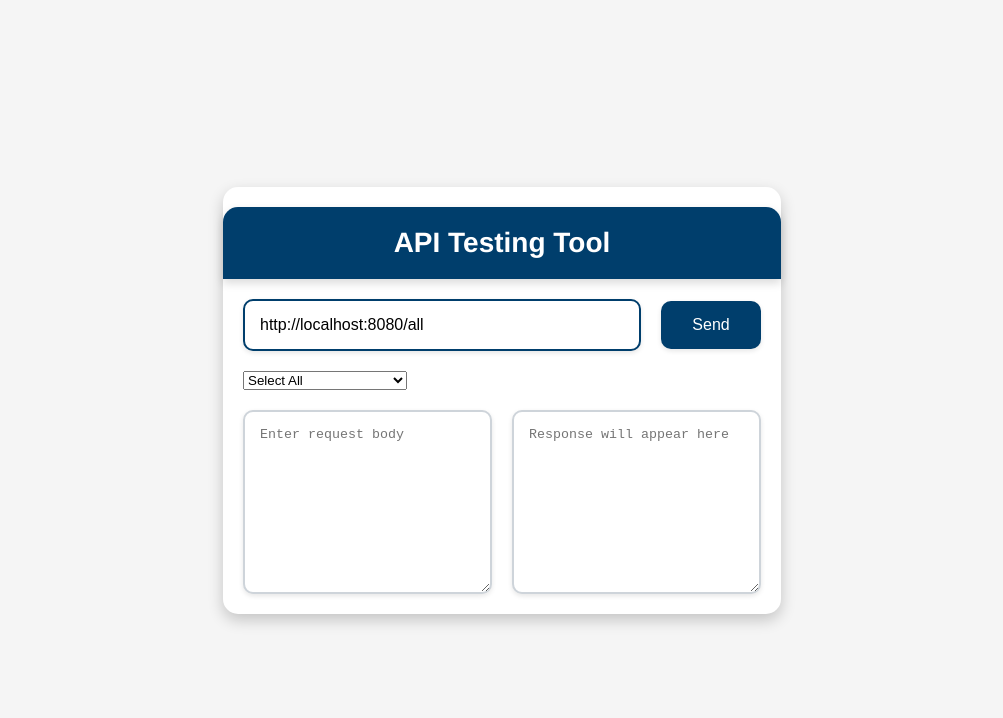
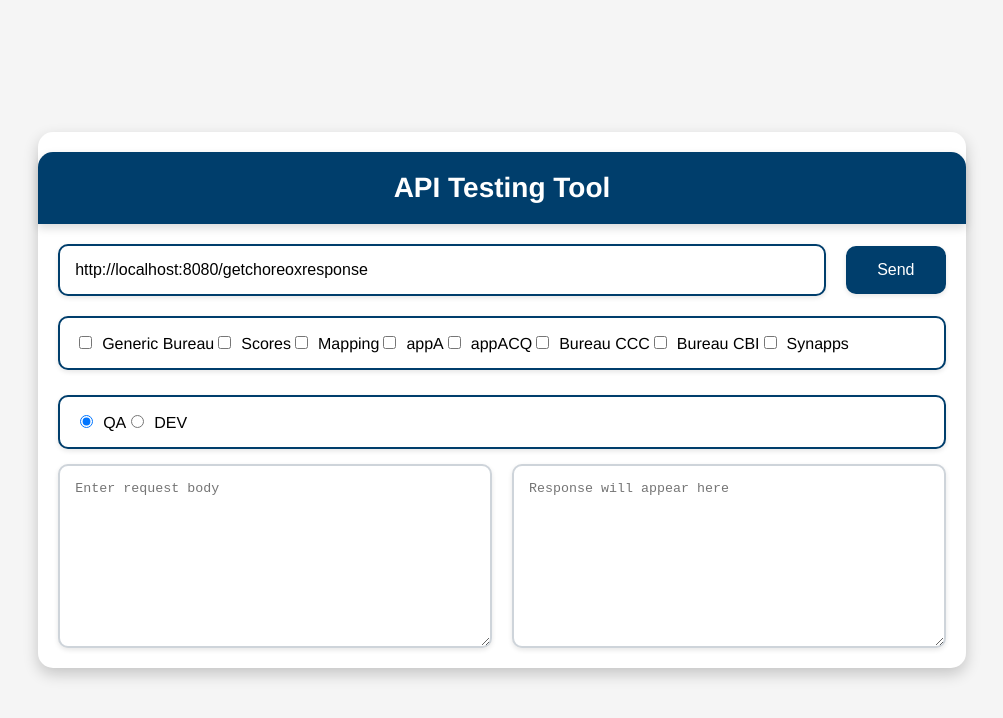
Before and after one commit to khajastark/mapping-service-ui, a React (Create React App) app: page / in a window 1280 px wide. Shown: the top 718 px of the page, without its empty margins (178-1181 px from the left). Built offline with nearby package versions, Linux system fonts and the light colour scheme; the HTML template or start-up script is replaced by a standard one.

Commit message:
Update App.js

```diff
--- a/src/App.js
+++ b/src/App.js
@@ -2,24 +2,48 @@ import React, { useState } from 'react';
 import './App.css';
 import axios from 'axios';
 
+// Constants
+const MODES = [
+  { value: 'genericBeaureauService', label: 'Generic Bureau' },
+  { value: 'scores', label: 'Scores' },
+  { value: 'mappingService', label: 'Mapping' },
+  { value: 'appA', label: 'appA' },
+  { value: 'appACQ', label: 'appACQ' },
+  { value: 'bureauCCC', label: 'Bureau CCC' },
+  { value: 'bureauCBI', label: 'Bureau CBI' },
+  { value: 'synappsCSI', label: 'Synapps' },
+];
+
+const ENVIRONMENTS = {
+  qa: 'https://qa.example.com',
+  dev: 'https://dev.example.com',
+};
+
 function App() {
   const [baseURL, setBaseURL] = useState('http://localhost:8080/');
-  const [endpoint, setEndpoint] = useState('all');
+  const [endpoint, setEndpoint] = useState('getchoreoxresponse');
   const [requestBody, setRequestBody] = useState('');
   const [response, setResponse] = useState('');
-  const [selectedApp, setSelectedApp] = useState('selectAll');
+  const [selectedModes, setSelectedModes] = useState([]);
+  const [selectedEnv, setSelectedEnv] = useState('qa');
   const [popupMessage, setPopupMessage] = useState('');
   const [showPopup, setShowPopup] = useState(false);
 
   const handleSendRequest = async () => {
     try {
       const url = `${baseURL}${endpoint}`;
-      const { data } = await axios.post(url, requestBody, {
-        headers: { 'Content-Type': 'application/json' },
-      });
+      const modesHeader = selectedModes.join(',');
+      const headers = {
+        'Content-Type': 'application/json',
+        'mode': modesHeader,
+        'url': ENVIRONMENTS[selectedEnv],
+      };
 
+      console.log('Request Headers:', headers);
+
+      const { data } = await axios.post(url, requestBody, { headers });
       setResponse(JSON.stringify(data, null, 2));
-      setPopupMessage(`Request for ${selectedApp} was successful`);
+      setPopupMessage('Request was successful');
       setShowPopup(true);
     } catch (error) {
       console.error('Error fetching data:', error);
@@ -34,43 +58,15 @@ function App() {
     setPopupMessage('');
   };
 
-  const handleAppChange = (e) => {
-    const selected = e.target.value;
-    setSelectedApp(selected);
+  const handleModeChange = (e) => {
+    const { value, checked } = e.target;
+    setSelectedModes((prev) =>
+      checked ? [...prev, value] : prev.filter((mode) => mode !== value)
+    );
+  };
 
-    let newEndpoint;
-    switch (selected) {
-      case 'appA':
-        newEndpoint = 'appa';
-        break;
-      case 'appACQ':
-        newEndpoint = 'appacq';
-        break;
-      case 'bureauCCC':
-        newEndpoint = 'bureauccc';
-        break;
-      case 'bureauCBI':
-        newEndpoint = 'bureaucbi';
-        break;
-      case 'genericBeaureauService':
-        newEndpoint = 'genericbeureau';
-        break;
-      case 'scores':
-        newEndpoint = 'scores';
-        break;
-      case 'mappingService':
-        newEndpoint = 'mapping';
-        break;
-      case 'synappsCSI':
-        newEndpoint = 'synapps';
-        break;
-      default:
-        newEndpoint = 'appapplics';
-        break;
-    }
-
-    setEndpoint(newEndpoint);
-    setRequestBody(''); // Clear the request body
+  const handleEnvChange = (e) => {
+    setSelectedEnv(e.target.value);
   };
 
   const handleURLChange = (e) => {
@@ -97,18 +93,42 @@ function App() {
               Send
             </button>
           </div>
-          <div className="mode-container">
-            <select className="mode-dropdown" value={selectedApp} onChange={handleAppChange}>
-              <option value="selectAll">Select All</option>
-              <option value="genericBeaureauService">Generic Bureau Service</option>
-              <option value="scores">Scores</option>
-              <option value="mappingService">Mapping Service</option>
-              <option value="appA">appA</option>
-              <option value="appACQ">appACQ</option>
-              <option value="bureauCCC">Bureau CCC</option>
-              <option value="bureauCBI">Bureau CBI</option>
-              <option value="synappsCSI">Synapps CSI</option>
-            </select>
+          <div className="mode-header">
+            {MODES.map((mode) => (
+              <label key={mode.value} className="option-button">
+                <input
+                  type="checkbox"
+                  value={mode.value}
+                  checked={selectedModes.includes(mode.value)}
+                  onChange={handleModeChange}
+                  style={{ marginRight: '10px' }}
+                />
+                {mode.label}
+              </label>
+            ))}
+          </div>
+
+          <div className="url-header">
+            <label className="option-button">
+              <input
+                type="radio"
+                value="qa"
+                checked={selectedEnv === 'qa'}
+                onChange={handleEnvChange}
+                style={{ marginRight: '10px' }}
+              />
+              QA
+            </label>
+            <label className="option-button">
+              <input
+                type="radio"
+                value="dev"
+                checked={selectedEnv === 'dev'}
+                onChange={handleEnvChange}
+                style={{ marginRight: '10px' }}
+              />
+              DEV
+            </label>
           </div>
         </div>
         <div className="content">
```
